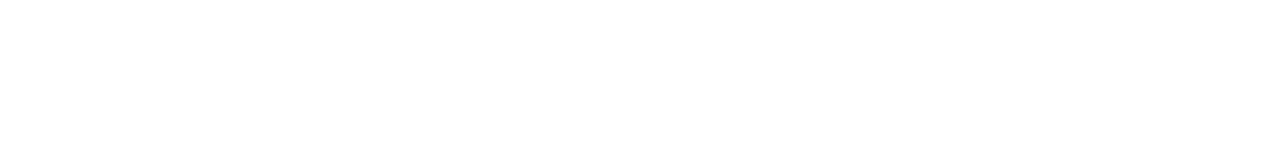
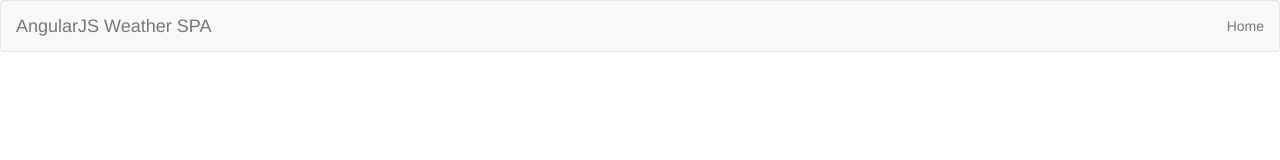
Before and after one commit to boardgameguru/weather-forecast-app, a plain HTML site: page index.htm in a window 1280 px wide. Drawn offline with nearby package versions, Linux system fonts and the light colour scheme; some packages are replaced by stand-ins of ours.

Commit message:
Added navbar and a containing div for the single page app.

```diff
--- a/index.htm
+++ b/index.htm
@@ -14,5 +14,22 @@
   </head>
   <body>
 
+    <nav class="navbar navbar-default">
+      <div class="container-fluid">
+        <div class="navbar-header">
+          <a class="navbar-brand" href="#">AngularJS Weather SPA</a>
+        </div>
+
+        <ul class="nav navbar-nav navbar-right">
+          <li><a href="#">Home</a></li>
+        </ul>
+
+      </div>
+    </nav>
+
+    <div class="container">
+
+    </div>
+
   </body>
 </html>
```
